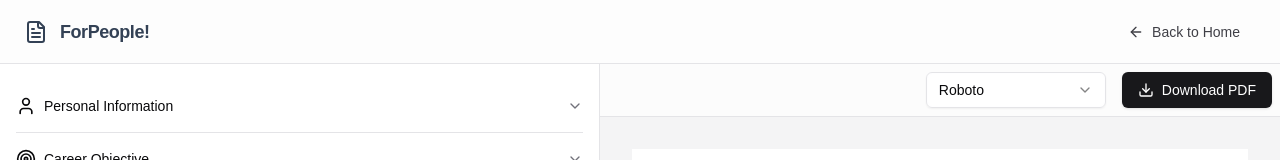
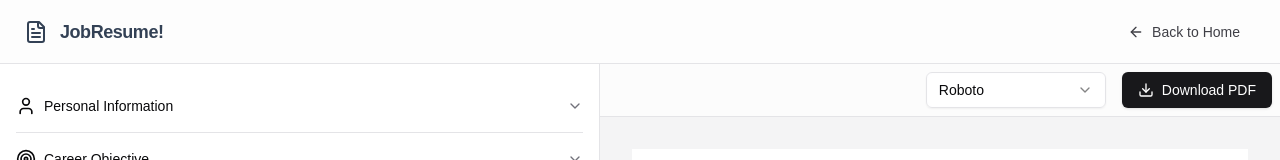
Before and after one commit to erendhoheiri/cv-generator-app, a Next.js app: page /create in a window 1280 px wide. Shown: the top 160 px of the page. Built offline with nearby package versions, Linux system fonts and the light colour scheme.

Commit message:
Rebrand application from ForPeople! to JobResume!

```diff
--- a/src/app/create/page.tsx
+++ b/src/app/create/page.tsx
@@ -130,7 +130,7 @@ export default function CVGenerator() {
         >
           <FileText className='h-6 w-6 text-slate-700' />
           <span className='text-slate-700 text-lg tracking-tight'>
-            ForPeople!
+            JobResume!
           </span>
         </Link>
         <nav className='ml-auto'>
--- a/src/app/layout.tsx
+++ b/src/app/layout.tsx
@@ -13,26 +13,26 @@ const geistMono = Geist_Mono({
 });
 
 export const metadata: Metadata = {
-  title: 'ForPeople! - Free Resume Generator',
+  title: 'JobResume! - Free Resume Generator',
   description:
     'Create stunning, ATS-friendly resumes that capture attention and showcase your potential. Simple, elegant, and completely free Resume generator.',
   keywords:
     'Resume generator, resume builder, professional Resume, ats friendly resume, free Resume maker',
   authors: [{ name: 'Eren Dhoheiri' }],
   creator: 'Eren Dhoheiri',
-  publisher: 'ForPeople!',
+  publisher: 'JobResume!',
   openGraph: {
     type: 'website',
     locale: 'en_US',
     url: 'https://Resume-generator-app-sigma.vercel.app',
-    title: 'ForPeople! - Free Resume Generator',
+    title: 'JobResume! - Free Resume Generator',
     description:
       'Create stunning, ATS-friendly resumes that capture attention and showcase your potential. Simple, elegant, and completely free Resume generator.',
-    siteName: 'ForPeople!'
+    siteName: 'JobResume!'
   },
   twitter: {
     card: 'summary_large_image',
-    title: 'ForPeople! - Professional Resume Generator',
+    title: 'JobResume! - Professional Resume Generator',
     description:
       'Create stunning, ATS-friendly resumes that capture attention and showcase your potential. Simple, elegant, and completely free Resume generator.'
   },
--- a/src/app/page.tsx
+++ b/src/app/page.tsx
@@ -23,7 +23,7 @@ export default function CVGeneratorLanding() {
         >
           <FileText className='h-6 w-6 text-teal-700' />
           <span className='text-teal-700 text-lg tracking-tight'>
-            ForPeople!
+            JobResume!
           </span>
         </Link>
       </motion.header>
@@ -161,7 +161,7 @@ export default function CVGeneratorLanding() {
                   className='flex items-center gap-2 font-semibold'
                 >
                   <FileText className='h-6 w-6' />
-                  <span className='text-lg'>ForPeople!</span>
+                  <span className='text-lg'>JobResume!</span>
                 </Link>
                 <p className='text-slate-400 max-w-xs'>
                   Empowering careers through professional resume creation
@@ -190,7 +190,7 @@ export default function CVGeneratorLanding() {
             </div>
 
             <div className='border-t border-slate-800 mt-12 pt-8 text-slate-400 text-sm'>
-              © {new Date().getFullYear()} ForPeople! All rights reserved.
+              © {new Date().getFullYear()} JobResume! All rights reserved.
             </div>
           </div>
         </footer>
```
